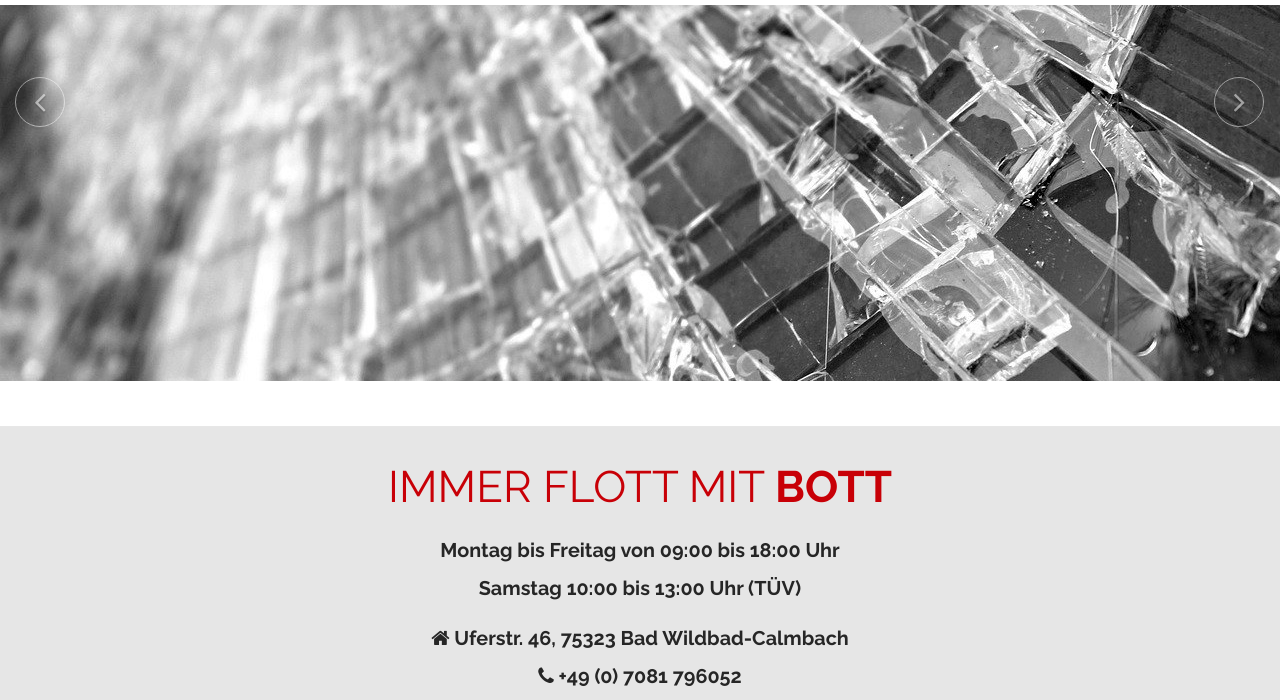
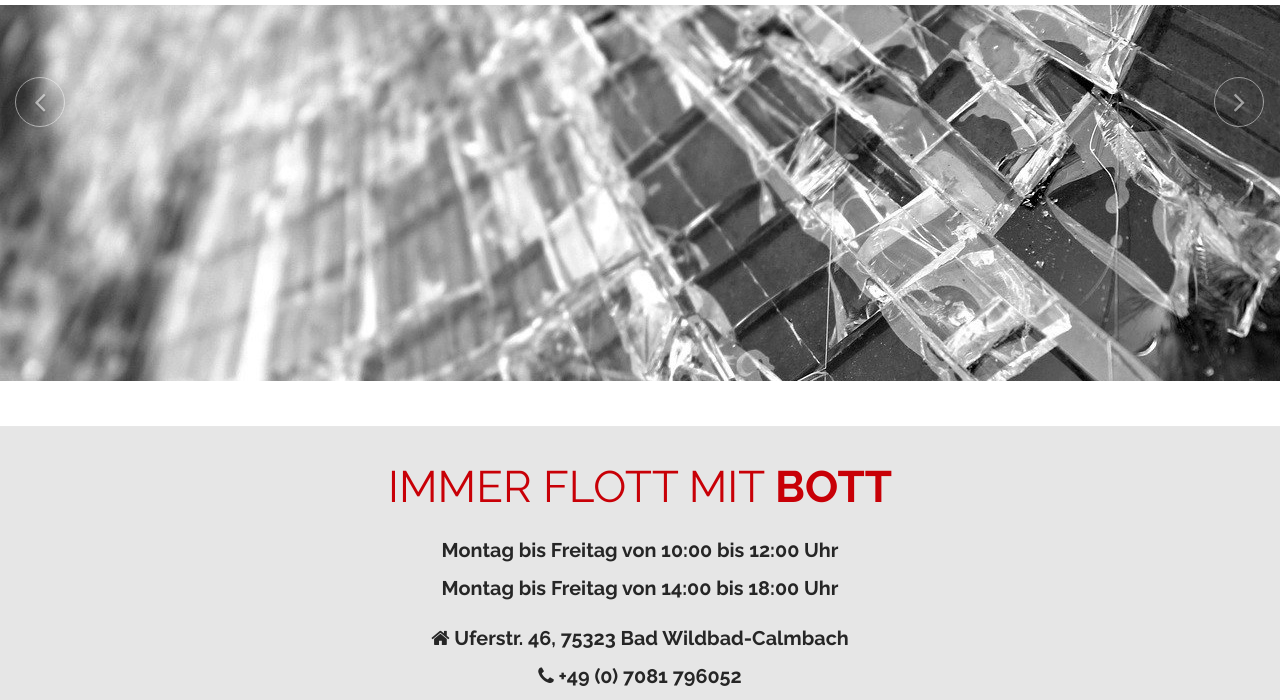
Before and after one commit to hotbott/bottkfz, a plain HTML site: page index.html in a window 1280 px wide. Shown: the part 87-787 px from the top of the page. Drawn offline with Linux system fonts and the light colour scheme; some packages are replaced by stand-ins of ours.

Commit message:
Fix opening hours

```diff
--- a/index.html
+++ b/index.html
@@ -55,7 +55,7 @@
                 <li class="active"><a href="#home-carousel" class="page-scroll">Home</a></li>
                 <li><a href="#service" class="page-scroll">Diensleistungen</a></li>
                 <li><a href="#address" class="page-scroll">Anfahrt</a></li>
-                <li><a href="www.bott-gutachten.de" class="btn">Unfallgutachten</a></li>
+                <li><a href="https://bott-gutachten.de" class="btn">Unfallgutachten</a></li>
             </ul>
         </nav>
     </div>
@@ -105,8 +105,8 @@
             <div class="col-md-12 col-sm-12 col-xs-12">
                 <div class="feature_header text-center">
                     <h3 class="feature_title">Immer flott mit <b>BOTT</b></h3>
-                    <h4 class="feature_content">Montag bis Freitag von 09:00 bis 18:00 Uhr</h4>
-                    <h4 class="feature_content">Samstag 10:00 bis 13:00 Uhr (TÜV)</h4>
+                    <h4 class="feature_content">Montag bis Freitag von 10:00 bis 12:00 Uhr</h4>
+                    <h4 class="feature_content">Montag bis Freitag von 14:00 bis 18:00 Uhr</h4>
                 </div>
             </div>
         </div>
```
